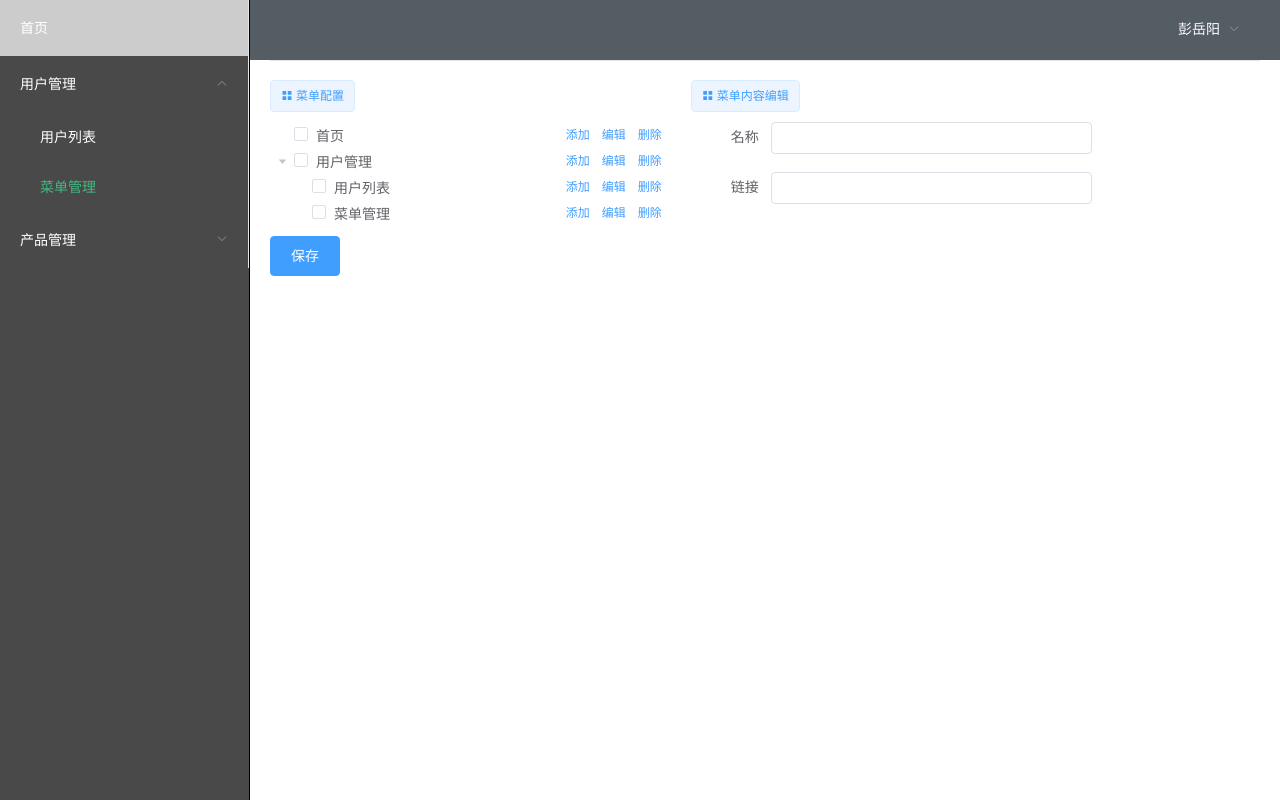
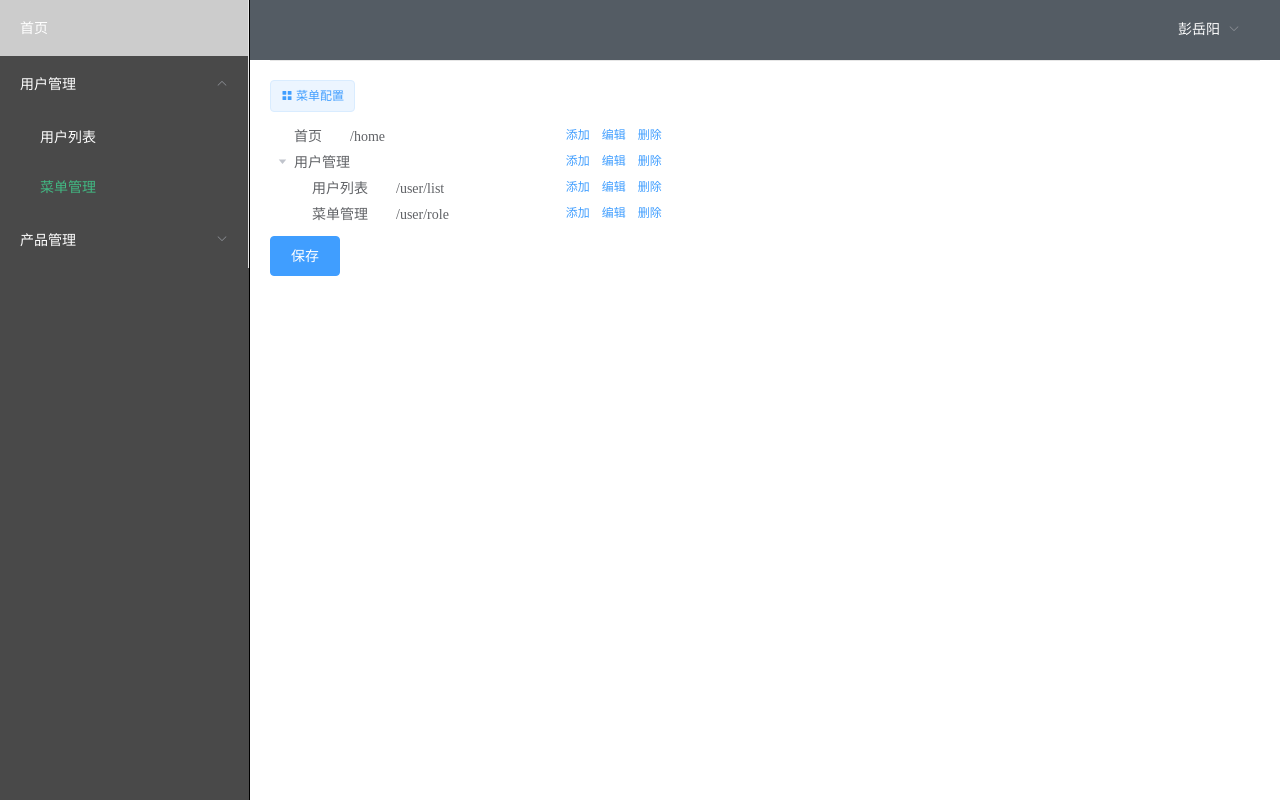
Before and after one commit to zxyzb/eam, a Vue app: page /user/role in a window 1280 px wide. Built offline with nearby package versions, Linux system fonts and the light colour scheme; sample sign-in values are in the browser's storage.

Commit message:
增加菜单配置

```diff
--- a/src/pages/user/role.vue
+++ b/src/pages/user/role.vue
@@ -6,38 +6,69 @@
 			<el-tree
 			  :data="data"
 			  :props="defaultProps"
-			  show-checkbox
+			  :show-checkbox = false
 			  node-key="id"
 			  default-expand-all
 			  :expand-on-click-node="false"
 			  :render-content="renderContent">
+
+				<span class="custom-tree-node" slot-scope="{ node, data }">
+			        <span>{{ node.label }}</span>
+			        <span>
+			          <el-button
+			            type="text"
+			            size="mini"
+			            @click="append">
+			            添加
+			          </el-button>
+			          <el-button
+			            type="text"
+			            size="mini"
+			            @click="dialogFormVisible">
+			            编辑
+			          </el-button>
+			          <el-button
+			            type="text"
+			            size="mini"
+			            @click="remove">
+			            删除
+			          </el-button>
+			        </span>
+		      	</span>
 			</el-tree>
 			<div class="divider hidden"></div>
-			<el-button type="primary" @click="onSubmit">保存</el-button>
+			<el-button type="primary">保存</el-button>
 		</el-col>
-		<el-col :span="10">
-			<el-tag><i class="el-icon-menu"></i> 菜单内容编辑</el-tag>
-			<div class="divider hidden"></div>
-			<el-form ref="form" :model="form" label-width="80px" size="small">
-				<el-form-item label="名称">
+
+		<!--菜单编辑dialog -->
+		<el-dialog title="菜单编辑" :visible.sync="dialogFormVisible" :close-on-click-modal = false>
+			<el-form :model="form" label-width="80px" size="small" :rules="formRules" ref="form">
+				<el-form-item label="名称" prop="label">
 				    <el-input v-model="form.label"></el-input>
 			 	</el-form-item>
-			 	<el-form-item label="链接">
+			 	<el-form-item label="链接" v-if="parentNode" prop="url">
 				    <el-input v-model="form.url"></el-input>
 			 	</el-form-item>
-
+			 	 <el-form-item>
+				    <el-button type="primary" @click="submitForm('form')">立即创建</el-button>
+				    <el-button @click="dialogFormVisible = false">取消</el-button>
+			  </el-form-item>
 			</el-form>
-		</el-col>
-
+		</el-dialog>
 	</el-row>
 </template>
-
-
 
 <script>
   let id = 1000;
   export default {
     data() {
+    	//自定义rule
+		var checkAge = (rule, value ,callBack) => {
+			if(!value){
+				return callBack(new Error('名称不能为空'));
+			}
+		}
+
 	    return {
       		data :[{
   				id:1,
@@ -64,13 +95,25 @@
 	        form:{
 	      		label:'',
 	      		url:''
-	      	}
+	      	},
+	      	formRules:{
+	      		label:[{ validator:checkAge , trigger: 'blur' }],
+	      		url:[{required: true, message: '请输入地址', trigger: 'blur' }]
+	      	},
+	      	parentNode:false,
+	      	dialogFormVisible:false
       	}
     },
-
 	methods: {
-	onSubmit(){
-
+		submitForm(formName) {
+	        this.$refs[formName].validate((valid) => {
+	          if (valid) {
+	            alert('submit!');
+	          } else {
+	            console.log('error submit!!');
+	            return false;
+	          }
+	        });
 	  	},
 	  	append(data) {
 	        const newChild = { id: id++, label: '***', children: []};
@@ -79,7 +122,13 @@ methods: {
 	        }
 	        data.children.push(newChild);
 	    },
-    edit(data){
+	    edit(node,data){
+			this.dialogFormVisible = true
+			if(node.childNodes.length == 0){
+				this.parentNode = true;
+			}else{
+				this.parentNode = false;
+			}
 			this.form = data
 	    },
 
@@ -94,11 +143,11 @@ methods: {
 	        return (
 	          	<span style="flex: 1; display: flex; align-items: center; justify-content: space-between; font-size: 14px; padding-right: 8px;">
 	            <span>
-              <span>{node.label}</span>
+	              <span>{node.label}&emsp;&emsp;{data.url}</span>
 	            </span>
 	            <span>
 	          		<el-button style="font-size: 12px;" type="text" on-click={ () => this.append(data) }>添加</el-button>
-        		<el-button style="font-size: 12px;" type="text" on-click={ () => this.edit(data) }>编辑</el-button>
+	        		<el-button style="font-size: 12px;" type="text" on-click={ () => this.edit(node,data) }>编辑</el-button>
 	      			<el-button style="font-size: 12px;" type="text" on-click={ () => this.remove(node, data) }>删除</el-button>
 	        	</span>
 	      		</span>);
--- a/src/pages/user/user.vue
+++ b/src/pages/user/user.vue
@@ -1,5 +1,5 @@
 <template>
-	<div>
+	<div v-loading="loading">
 		<el-form class="demo-form-inline search-background" label-position="top" label-width="70px" :model="searchForm" :inline="true" size="small">
 			<el-form-item label="名称">
 				<el-input v-model="searchForm.name"></el-input>
@@ -20,7 +20,9 @@
 		<div class="inline"></div>
 
 		<!-- 组件之间的通信 -->
-		<pageTable :pageTables="tableList" v-on:changeData="changeData($event)" v-on:checkAll="checkAll(d)">
+		<pageTable :pageTables="tableList"
+			v-on:changeData="changeData($event)"
+			v-on:checkAll="checkAll($event)">
 			<!-- 使用具名插槽 -->
 			<el-table-column
 			  slot="select-column"
@@ -58,20 +60,24 @@ export default {
 				date:'',
 				address:''
 			},
-			multipleSelection: []
+			multipleSelection: [],
+			loading:true
 		}
 	},
 	mounted(){
 		//初始化列表数据
 		userTableList({}).then(res =>{
 			this.tableList = Object.assign({},res.data.list)
+			setTimeout(() => this.loading = false,400)
 		})
 	},
 	methods:{
 		changeData(data){
 			//更新列表数据  data为当前页码
+			this.loading = true
 			userTableList({}).then(res =>{
 				this.tableList = res.data.list
+				setTimeout(() => this.loading = false,400)
 			})
 		},
 		onSearch(){
@@ -82,7 +88,10 @@ export default {
 			console.log(command)
 		},
 		checkAll(val){
-			this.multipleSelection = val
+			this.multipleSelection = [];
+			for(let i=0;i<val.length;i++){
+				this.multipleSelection.push(val[i].userId)
+			}
 		}
 	},
 	components:{
--- /dev/null
+++ b/src/pages/user/userEdit.vue
@@ -0,0 +1,14 @@
+<template>
+	<div>这是编辑页面</div>
+
+</template>
+
+<script>
+	export default{
+		data (){
+			return {
+
+			}
+		}
+	}
+</script>
--- a/src/router/async.js
+++ b/src/router/async.js
@@ -3,35 +3,36 @@ import Home from '@/pages/home'
 import layout from '@/common/layout'
 import role from '@/pages/user/role'
 import user from '@/pages/user/user'
+import userEdit from '@/pages/user/userEdit'
 import echart from '@/pages/manage/echart'
 
 //配置页面路由入口
 const asyncRouter = [
 	{
-        path: '/asyncRouter',
-        component: layout,
+        path: '/asyncRouter',component: layout,
         children: []
     },{
-		path: '/home',
-      	component: Home,
+		path: '/home',component: Home,
      	meta:{
             permission:[]
         }
 	},{
-		path: '/user/role',
-		component: role,
+		path: '/user/role',component: role,
 		meta:{
             permission:[]
         },
 	},{
-        path:'/user/list',
-        component: user,
+        path:'/user/list',component: user,
         meta:{
              permission:[]
         }
     },{
-        path:'/manage/echarts',
-        component: echart,
+        path: '/user/edit',component: userEdit,
+        meta:{
+            permission:[]
+        },
+    },{
+        path:'/manage/echarts',component: echart,
         meta:{
             permission:[]
         }
```
Lines whose indentation alone changed are shown as unchanged.
